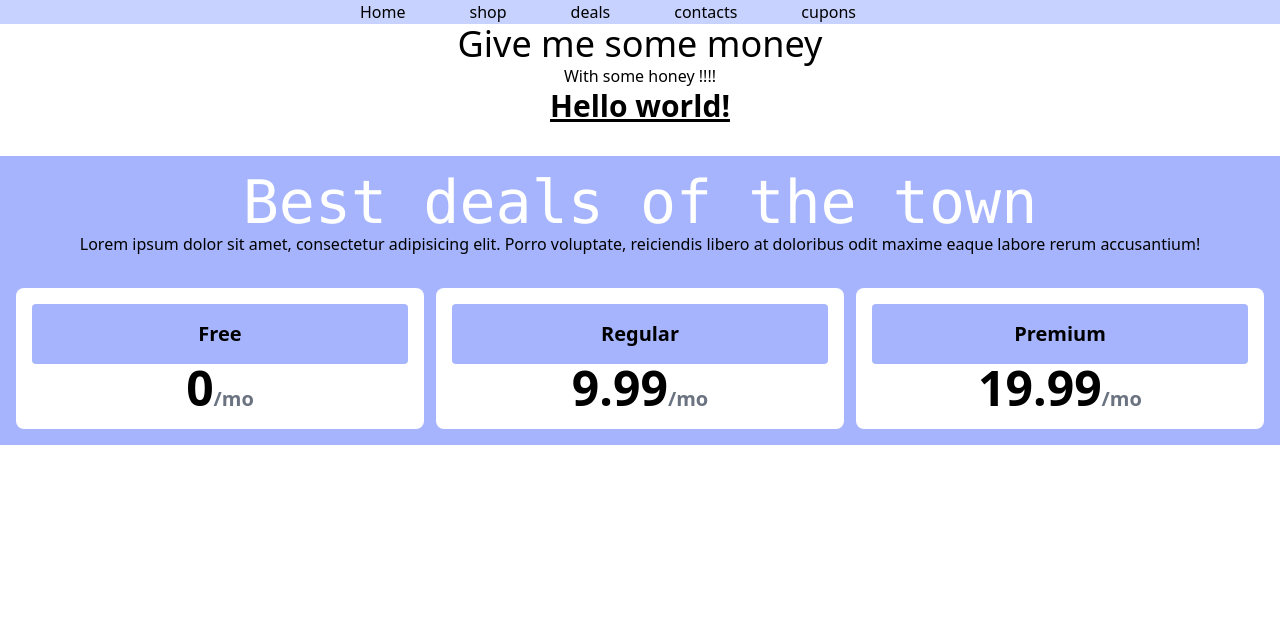
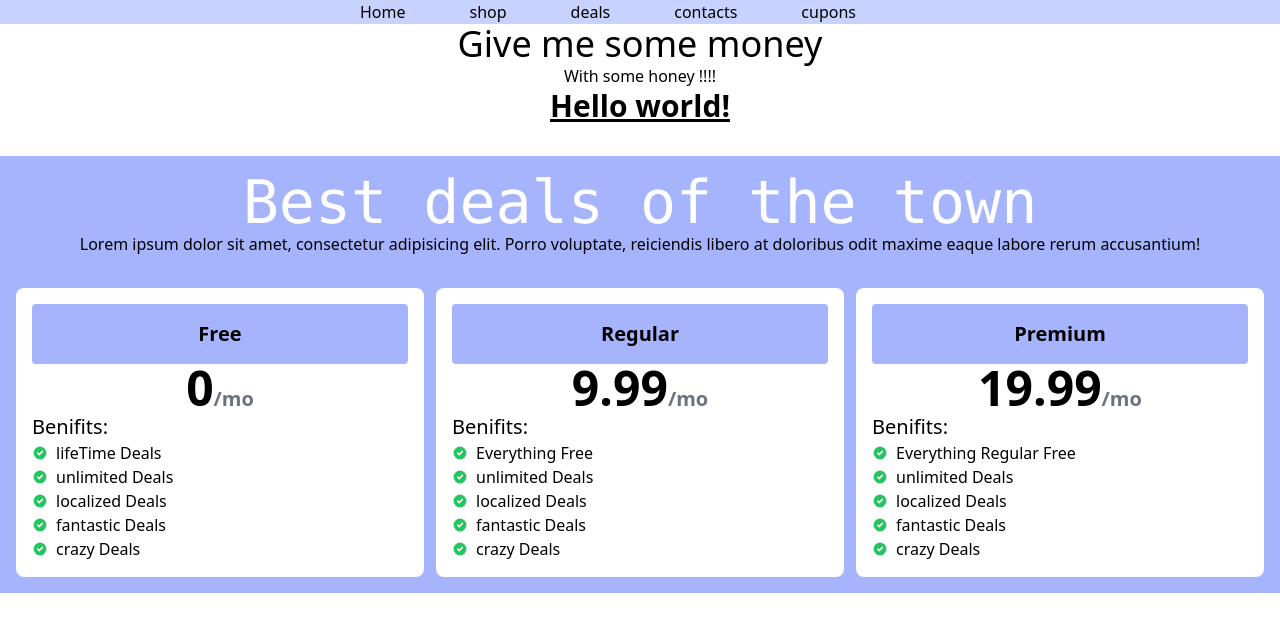
Before and after one commit to capmahin/tailwind-pricing-club, a React (Create React App) app: page / in a window 1280 px wide. Shown: the top 632 px of the page. Built offline with nearby package versions, Linux system fonts and the light colour scheme.

Commit message:
add benefit

```diff
--- /dev/null
+++ b/src/components/Benefit/Benefit.js
@@ -0,0 +1,13 @@
+import React from "react";
+import { CheckCircleIcon } from "@heroicons/react/solid";
+
+const Benefit = (props) => {
+  return (
+    <p className="flex items-center">
+      <CheckCircleIcon className="w-4 h-4 text-green-500 mr-2"></CheckCircleIcon>
+      {props.benefit}
+    </p>
+  );
+};
+
+export default Benefit;
--- a/src/components/Pricing/Pricing.js
+++ b/src/components/Pricing/Pricing.js
@@ -3,9 +3,42 @@
 
 const Pricing = () => {
   const pricingOptions = [
-    { id: 1, name: "Free", price: 0.0 },
-    { id: 2, name: "Regular", price: 9.99 },
-    { id: 3, name: "Premium", price: 19.99 },
+    {
+      id: 1,
+      name: "Free",
+      price: 0.0,
+      benefits: [
+        "lifeTime Deals",
+        "unlimited Deals",
+        "localized Deals",
+        "fantastic Deals",
+        "crazy Deals",
+      ],
+    },
+    {
+      id: 2,
+      name: "Regular",
+      price: 9.99,
+      benefits: [
+        "Everything Free",
+        "unlimited Deals",
+        "localized Deals",
+        "fantastic Deals",
+        "crazy Deals",
+      ],
+    },
+    {
+      id: 3,
+      name: "Premium",
+      price: 19.99,
+      benefits: [
+        "Everything Regular Free",
+        "unlimited Deals",
+        "localized Deals",
+        "fantastic Deals",
+        "crazy Deals",
+      ],
+    },
   ];
   return (
     <div className="bg-indigo-300 p-4 mt-8">
--- a/src/components/PricingOption/PricingOPtion.js
+++ b/src/components/PricingOption/PricingOPtion.js
@@ -1,7 +1,8 @@
 import React from "react";
+import Benefit from "../Benefit/Benefit";
 
 const PricingOPtion = (props) => {
-  const { name, price } = props.option;
+  const { name, price, benefits } = props.option;
   return (
     <div className="bg-white p-4 rounded-lg">
       <h2 className="bg-indigo-300 p-4 rounded text-xl font-bold">{name}</h2>
@@ -9,6 +10,12 @@
         <span className="text-5xl font-bold">{price}</span>
         <span className=" text-xl font-bold text-gray-500">/mo</span>
       </p>
+      <div>
+        <h3 className="text-xl  text-left">Benifits:</h3>
+        {benefits.map((benefit) => (
+          <Benefit benefit={benefit}></Benefit>
+        ))}
+      </div>
     </div>
   );
 };
```
